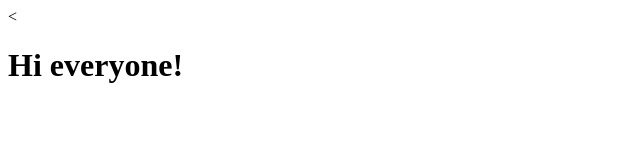
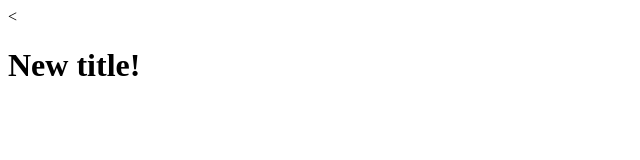
Before and after one commit to Zhilov/git-hub-tutorial, a plain HTML site: page index.html in a window 1280 px wide. Shown: the whole page, without its empty margins (0-640 px from the left). Drawn offline with Linux system fonts and the light colour scheme.

Commit message:
changed index.html

```diff
--- a/index.html
+++ b/index.html
@@ -6,6 +6,6 @@
     <<link rel="stylesheet" href="/css/style.css">
   </head>
   <body>
-    <h1>Hi everyone!</h1>
+    <h1>New title!</h1>
   </body>
 </html>
```
